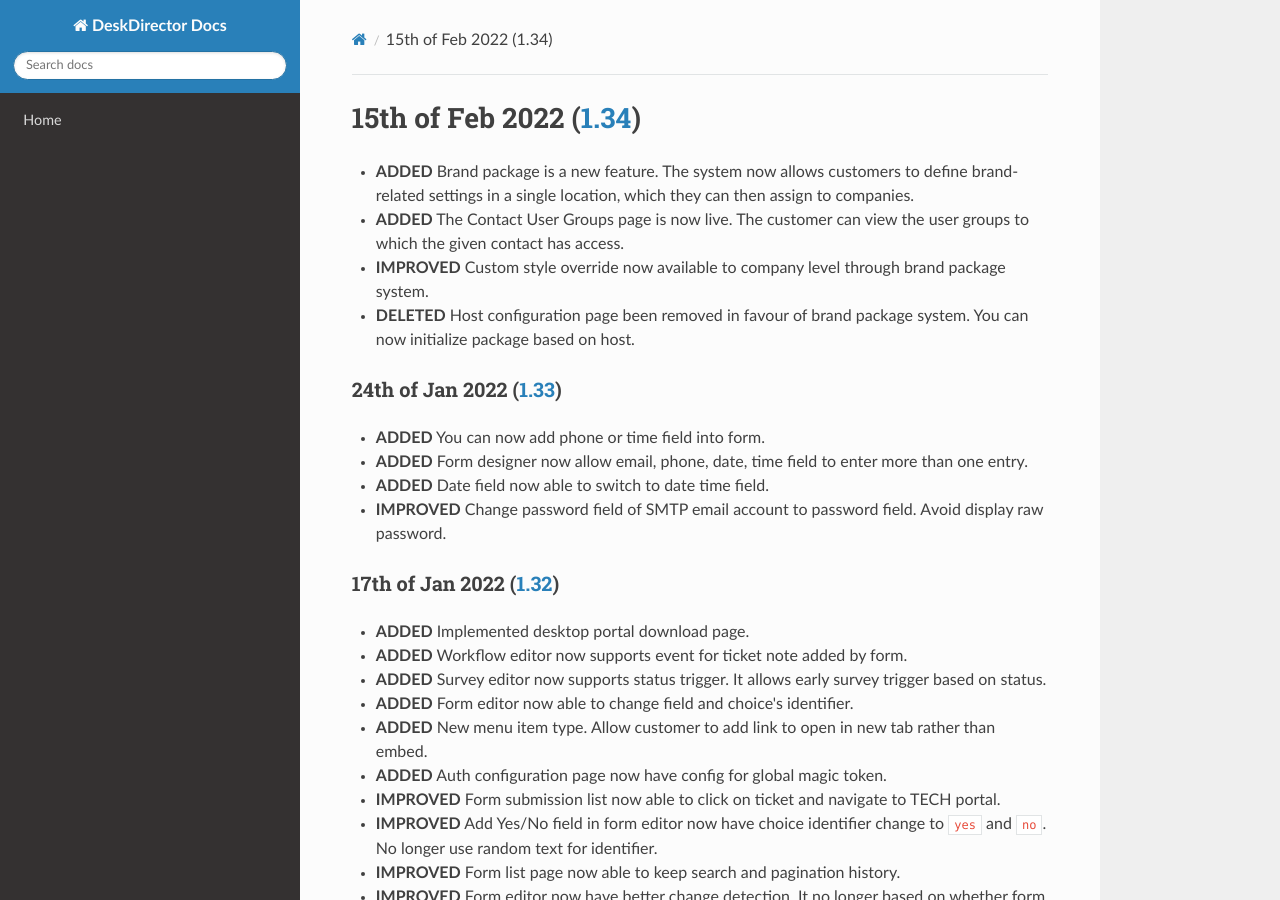
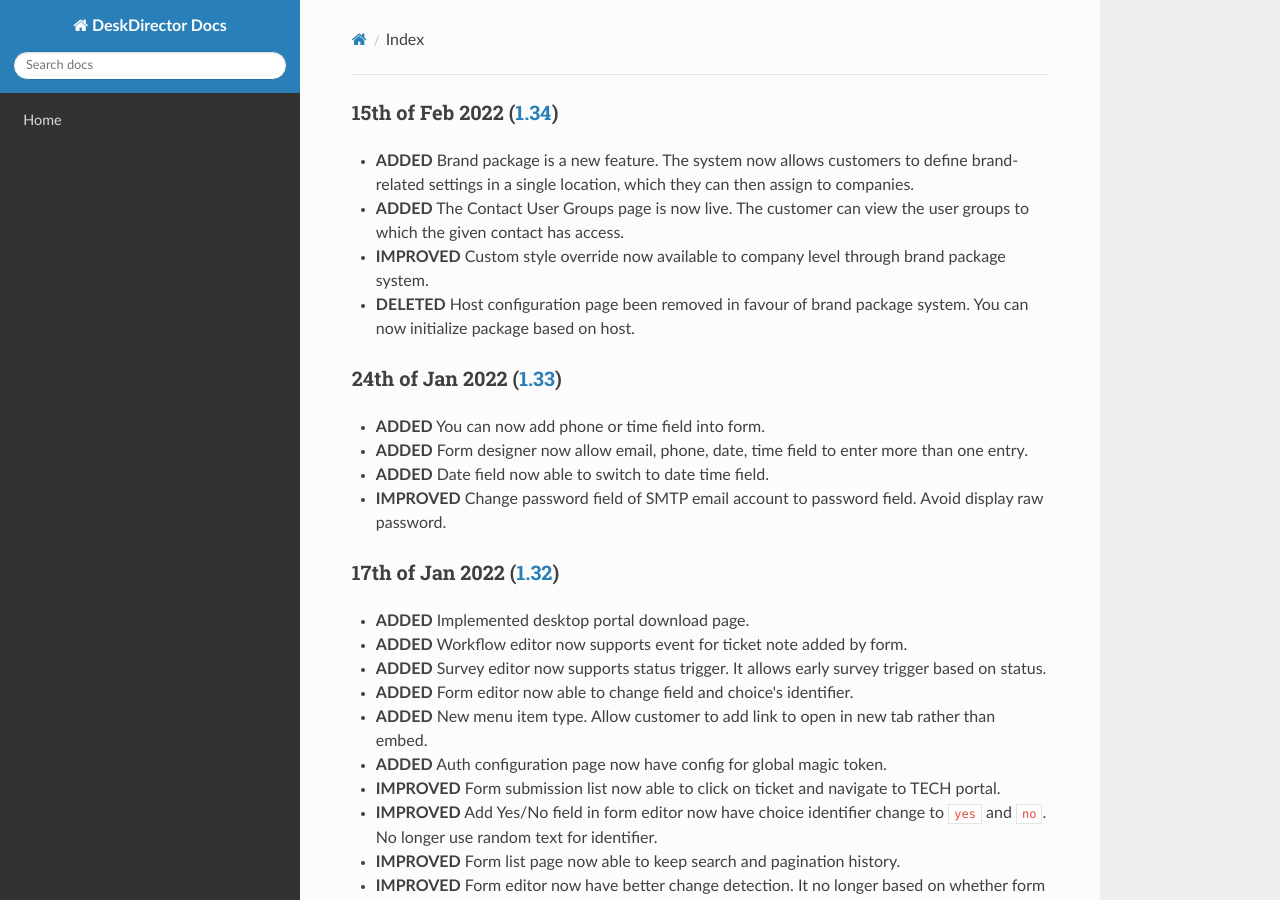
Before and after one commit to DeskDirector/docs, an MkDocs documentation site: the page built from docs/_release/admin/README.md, in a window 1280 px wide and 900 px high. Built offline with MkDocs 1.6.1, drawn with Linux system fonts in a browser that asks for light colours; nearby versions of some CDN libraries; old or Windows-style settings are respelled for this version of MkDocs.

Commit message:
Update README.md

```diff
--- a/docs/_release/admin/README.md
+++ b/docs/_release/admin/README.md
@@ -1,4 +1,4 @@
-# 15th of Feb 2022 ([1.34](v1.34.1))
+### 15th of Feb 2022 ([1.34](v1.34.1))
 - **ADDED** Brand package is a new feature. The system now allows customers to define brand-related settings in a single location, which they can then assign to companies.
 - **ADDED** The Contact User Groups page is now live. The customer can view the user groups to which the given contact has access.
 - **IMPROVED** Custom style override now available to company level through brand package system.
```
